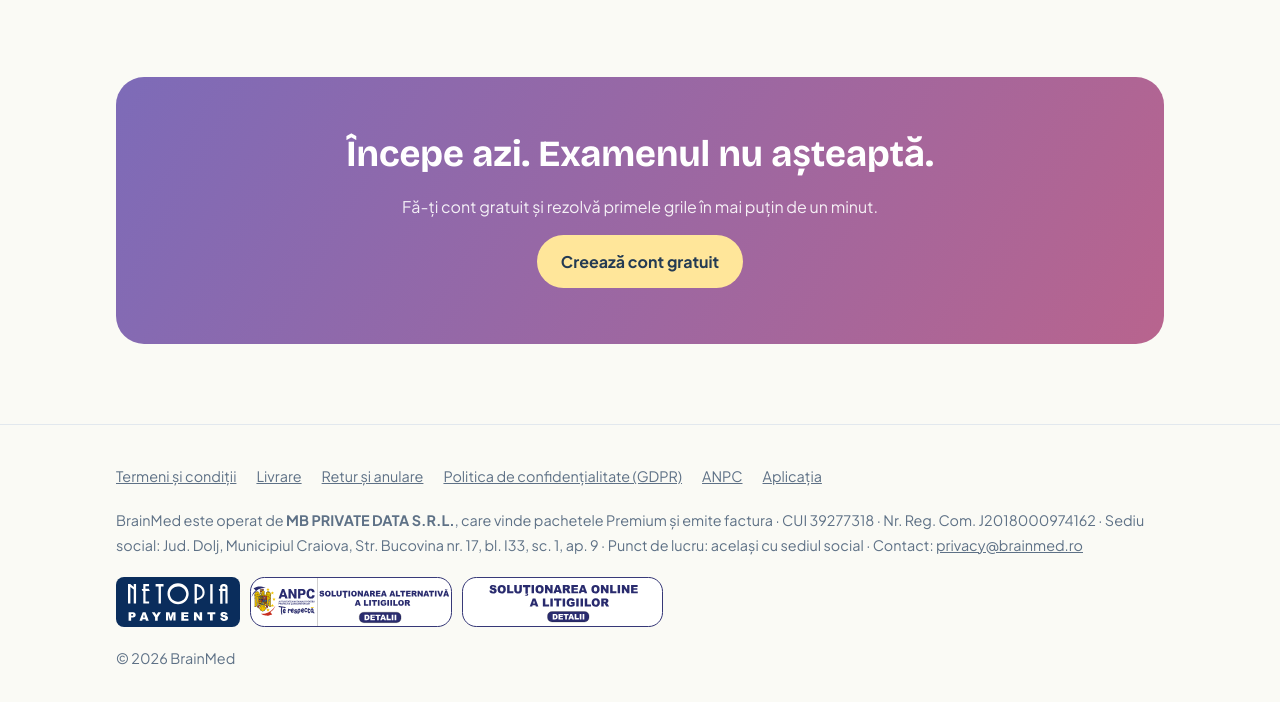
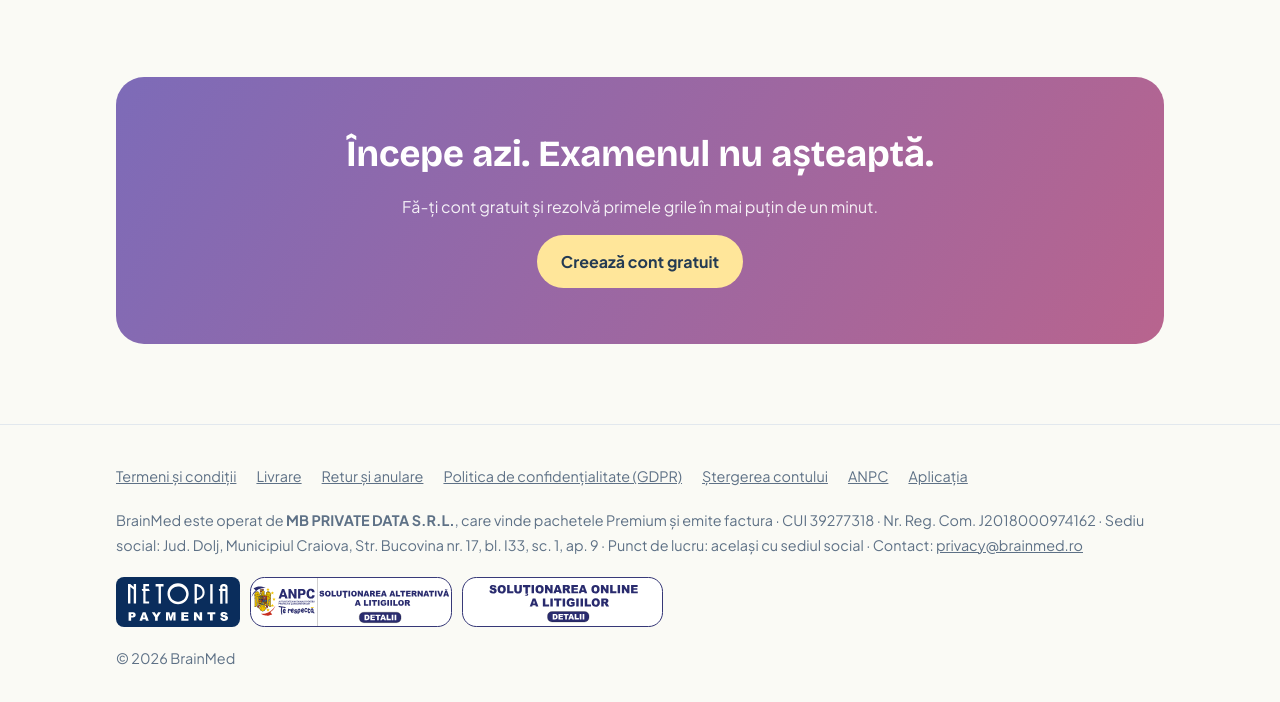
Before and after one commit to RinktLtd/brainmed-site, a plain HTML site: page index.html in a window 1280 px wide. Shown: the part 4601-5303 px from the top of the page. Drawn offline with nearby package versions, Linux system fonts and the light colour scheme.

Commit message:
Footer links to Ștergerea contului

```diff
--- a/index.html
+++ b/index.html
@@ -333,6 +333,7 @@
         <a href="https://app.brainmed.ro/legal#livrare">Livrare</a>
         <a href="https://app.brainmed.ro/legal#retur">Retur și anulare</a>
         <a href="https://app.brainmed.ro/confidentialitate">Politica de confidențialitate (GDPR)</a>
+        <a href="https://app.brainmed.ro/sterge-cont">Ștergerea contului</a>
         <a href="https://anpc.ro/" target="_blank" rel="noreferrer">ANPC</a>
         <a href="https://app.brainmed.ro/login">Aplicația</a>
       </div>
```
